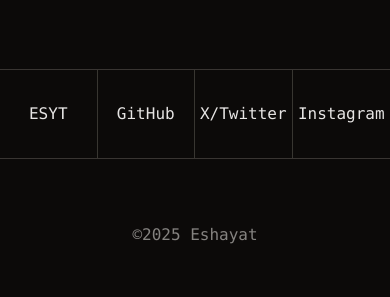
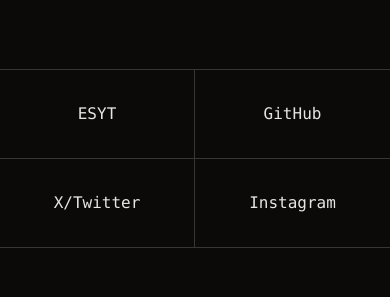
Before and after one commit to ESHAYAT102/portfolio, a React (Vite) app: page / in a window 390 px wide. Shown: the part 4814-5111 px from the top of the page. Built offline with nearby package versions, Linux system fonts and the light colour scheme.

Commit message:
Trying to fix mmobile issue

```diff
--- a/index.html
+++ b/index.html
@@ -1,7 +1,7 @@
 <!DOCTYPE html>
 <html
   lang="en"
-  class="bg-stone-950 text-stone-200 font-mono selection:bg-stone-300/70 selection:text-stone-950"
+  class="bg-stone-950 text-stone-200 font-mono selection:bg-stone-300/70 selection:text-stone-950 overflow-x-hidden"
 >
   <head>
     <meta charset="UTF-8" />
@@ -9,7 +9,11 @@
     <link rel="stylesheet" href="./src/index.css" />
     <link rel="icon" href="favicon.svg" />
     <title>Eshayat</title>
-    <script defer src="https://cloud.umami.is/script.js" data-website-id="0225b8e1-fcd5-4aeb-8138-9573901ad366"></script>
+    <script
+      defer
+      src="https://cloud.umami.is/script.js"
+      data-website-id="0225b8e1-fcd5-4aeb-8138-9573901ad366"
+    ></script>
   </head>
   <body>
     <div id="root"></div>
--- a/src/components/Footer.tsx
+++ b/src/components/Footer.tsx
@@ -3,19 +3,19 @@
 
   return (
     <div>
-      <div className="w-full flex justify-center align-middle items-center">
+      <div className="w-screen min-[1000px]:w-full flex justify-center align-middle items-center">
         <div className="mx-0 min-[1000px]:mx-38 w-full border-b border-l-0 min-[1000px]:border-l border-r-0 min-[1000px]:border-r border-stone-600/60">
           <div>
-            <div className="text-center grid grid-cols-4 justify-center align-middle items-center">
+            <div className="text-center grid grid-cols-2 min-[1000px]:grid-cols-4 justify-center align-middle items-center">
               <a
-                className="col-span-1 hover:underline hover:bg-stone-500/10 active:text-stone-400 py-8 border-r border-stone-600/60 transition-all duration-300"
+                className="col-span-1 hover:underline hover:bg-stone-500/10 active:text-stone-400 py-8 border-r border-b min-[1000px]:border-b-0 border-stone-600/60 transition-all duration-300"
                 href="https://esyt.eshayat.com"
                 target="blank"
               >
                 ESYT
               </a>
               <a
-                className="col-span-1 hover:underline hover:bg-stone-500/10 active:text-stone-400 py-8 border-r border-stone-600/60 transition-all duration-300"
+                className="col-span-1 hover:underline hover:bg-stone-500/10 active:text-stone-400 py-8 border-r-0 min-[1000px]:border-r border-b min-[1000px]:border-b-0 border-stone-600/60 transition-all duration-300"
                 href="https://github.com/ESHAYAT102"
                 target="blank"
               >
--- a/src/components/Navbar.tsx
+++ b/src/components/Navbar.tsx
@@ -1,7 +1,7 @@
 export default function Navbar() {
   return (
     <div className="pb-22">
-      <div className="z-50 fixed w-full flex justify-center align-middle items-center">
+      <div className="z-50 fixed w-screen min-[1000px]:w-full flex justify-center align-middle items-center">
         <div className="px-4 min-[1000px]:px-20 py-6 mx-0 min-[1000px]:mx-38 w-full border-b border-l-0 min-[1000px]:border-l border-r-0 min-[1000px]:border-r border-stone-600/60 bg-stone-950/30 backdrop-blur-sm">
           <div className="flex justify-between">
             <div className="flex justify-center align-middle items-center">
--- a/src/sections/Banner.tsx
+++ b/src/sections/Banner.tsx
@@ -3,7 +3,7 @@
 
   return (
     <div>
-      <div className="w-full flex justify-center align-middle items-center">
+      <div className="w-screen min-[1000px]:w-full flex justify-center align-middle items-center">
         <div className="mx-0 min-[1000px]:mx-38 w-full border-b border-l-0 min-[1000px]:border-l border-r-0 min-[1000px]:border-r border-stone-600/60">
           <div className="px-4 min-[1000px]:px-20 py-20">
             <p>Designer & Frontend Developer</p>
--- a/src/sections/Certificates.tsx
+++ b/src/sections/Certificates.tsx
@@ -1,7 +1,7 @@
 export default function Banner() {
   return (
     <div>
-      <div className="w-full flex justify-center align-middle items-center">
+      <div className="w-screen min-[1000px]:w-full flex justify-center align-middle items-center">
         <div className="mx-0 min-[1000px]:mx-38 w-full border-b border-l-0 min-[1000px]:border-l border-r-0 min-[1000px]:border-r border-stone-600/60">
           <div className="px-4 min-[1000px]:px-20 py-20">
             <p className="mb-12 font-bold">Certificates</p>
--- a/src/sections/Experience.tsx
+++ b/src/sections/Experience.tsx
@@ -19,7 +19,7 @@
 
   return (
     <div>
-      <div className="w-full flex justify-center align-middle items-center">
+      <div className="w-screen min-[1000px]:w-full flex justify-center align-middle items-center">
         <div className="mx-0 min-[1000px]:mx-38 w-full border-b border-l-0 min-[1000px]:border-l border-r-0 min-[1000px]:border-r border-stone-600/60">
           <div className="px-4 min-[1000px]:px-20 py-20">
             <p className="font-bold">Experience</p>
--- a/src/sections/Projects.tsx
+++ b/src/sections/Projects.tsx
@@ -29,7 +29,7 @@
 
   return (
     <div>
-      <div className="w-full flex justify-center align-middle items-center">
+      <div className="w-screen min-[1000px]:w-full flex justify-center align-middle items-center">
         <div className="mx-0 min-[1000px]:mx-38 w-full border-b border-l-0 min-[1000px]:border-l border-r-0 min-[1000px]:border-r border-stone-600/60">
           <div className="px-4 min-[1000px]:px-20 py-20">
             <p className="font-bold">Projects</p>
--- a/src/sections/TechStack.tsx
+++ b/src/sections/TechStack.tsx
@@ -22,7 +22,7 @@
 
   return (
     <div>
-      <div className="w-full flex justify-center align-middle items-center">
+      <div className="w-screen min-[1000px]:w-full flex justify-center align-middle items-center">
         <div className="mx-0 min-[1000px]:mx-38 w-full border-b border-l-0 min-[1000px]:border-l border-r-0 min-[1000px]:border-r border-stone-600/60">
           <div className="px-4 min-[1000px]:px-20 py-20">
             <div className="mb-12">
```
